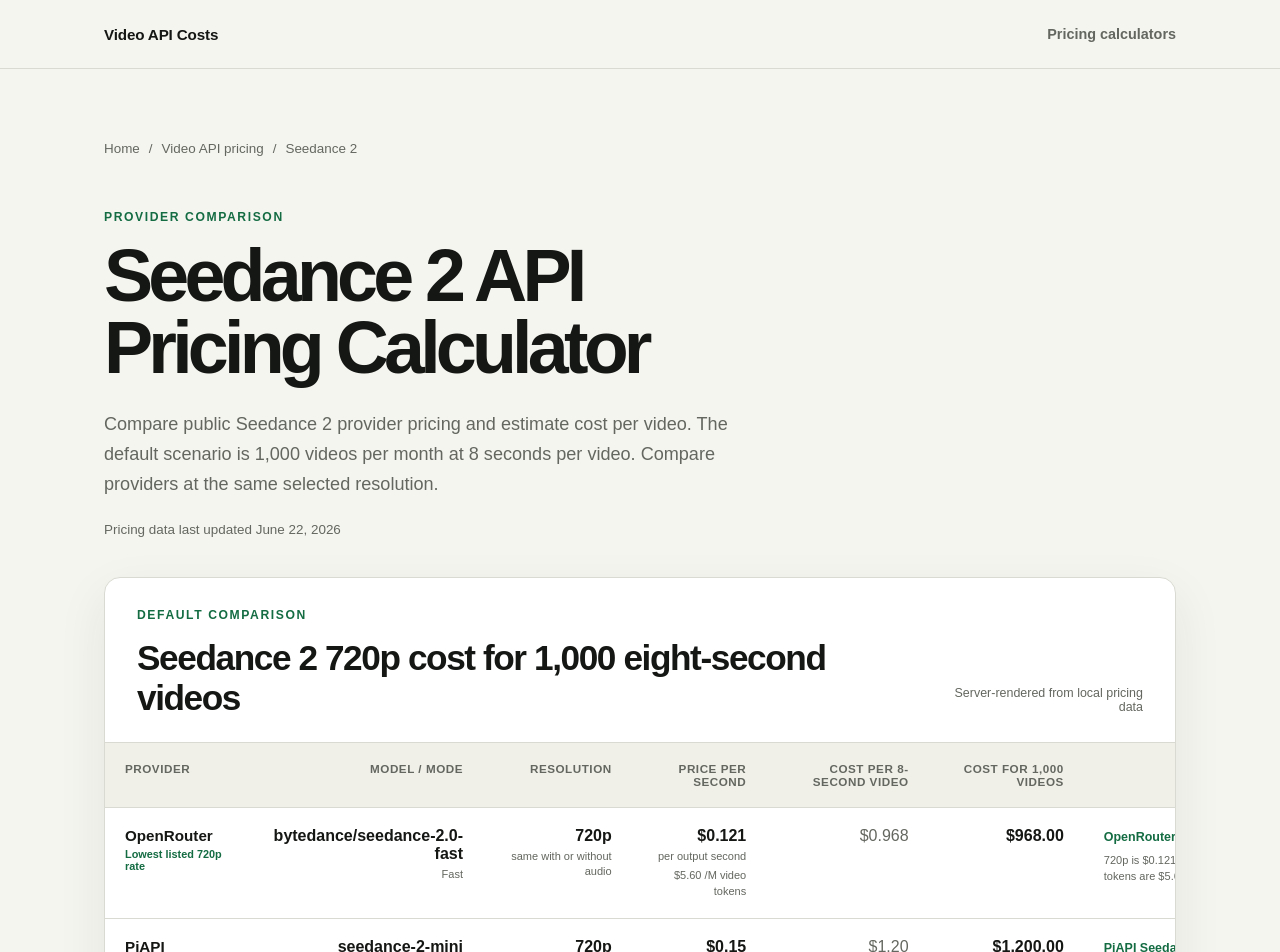
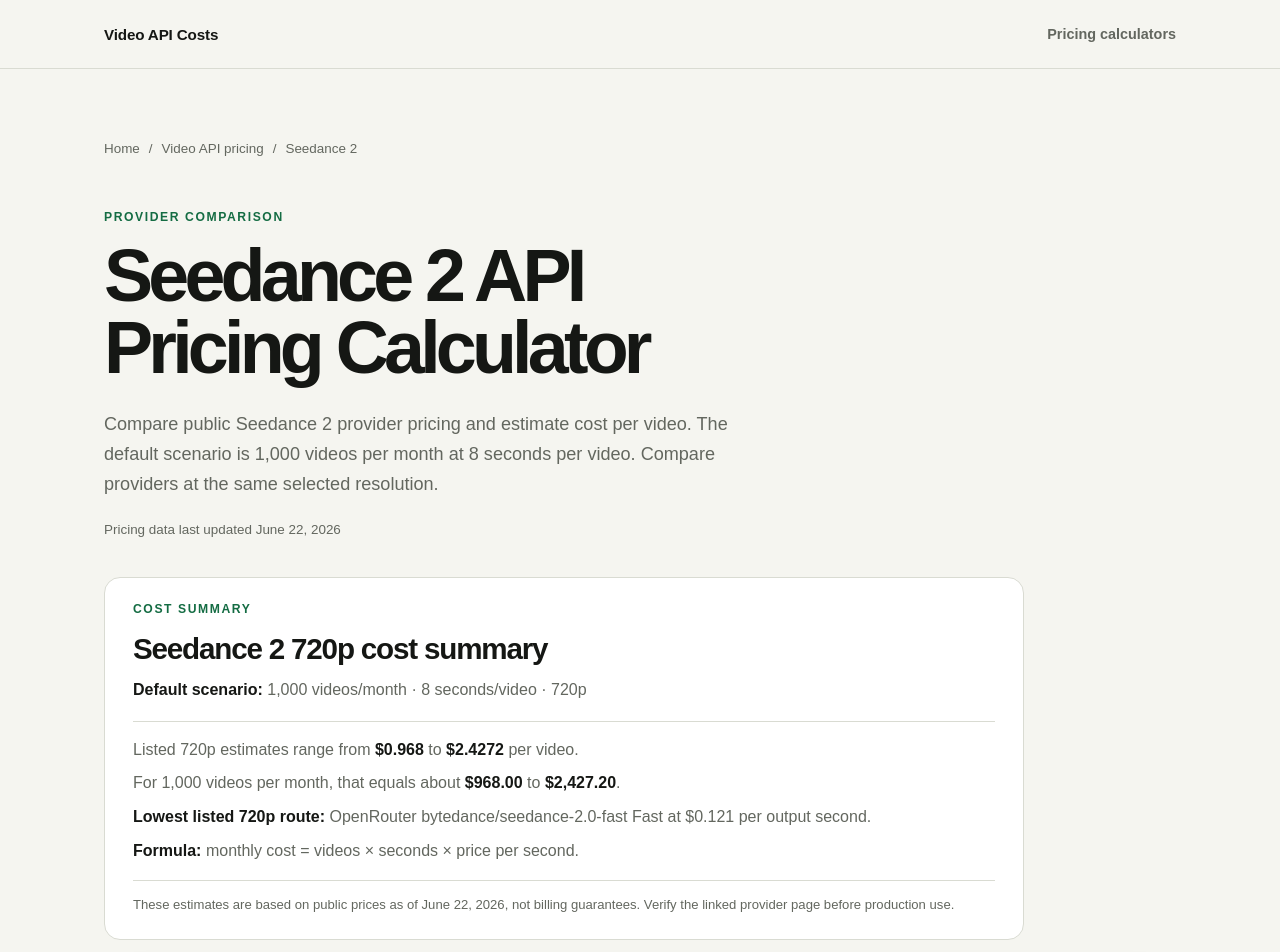
Before and after one commit to Tylerz0/ai-video-api-pricing-calculator-mvp, a Next.js app: page /seedance-2-pricing-calculator in a window 1280 px wide. Shown: the top 952 px of the page. Built offline with nearby package versions, Linux system fonts and the light colour scheme; no server answers.

Commit message:
Add structured cost summary and methodology

```diff
--- a/app/globals.css
+++ b/app/globals.css
@@ -187,6 +187,54 @@
   color: var(--muted);
   font-size: 0.84rem;
   margin: 22px 0 0;
+}
+
+.cost-summary {
+  background: var(--surface);
+  border: 1px solid var(--line);
+  border-radius: var(--radius);
+  margin-bottom: 32px;
+  max-width: 920px;
+  padding: 24px 28px;
+}
+
+.cost-summary h2 {
+  font-size: clamp(1.35rem, 3vw, 1.85rem);
+  letter-spacing: -0.04em;
+  margin-bottom: 12px;
+}
+
+.cost-summary-scenario {
+  color: var(--muted);
+  line-height: 1.55;
+  margin-bottom: 18px;
+}
+
+.cost-summary-scenario strong,
+.cost-summary-details strong {
+  color: var(--text);
+}
+
+.cost-summary-details {
+  border-top: 1px solid var(--line);
+  display: grid;
+  gap: 9px;
+  padding-top: 16px;
+}
+
+.cost-summary-details p {
+  color: var(--muted);
+  line-height: 1.55;
+  margin: 0;
+}
+
+.cost-summary-note {
+  border-top: 1px solid var(--line);
+  color: var(--muted);
+  font-size: 0.82rem;
+  line-height: 1.55;
+  margin: 16px 0 0;
+  padding-top: 14px;
 }
 
 .section-title {
@@ -577,6 +625,21 @@
   line-height: 1.65;
 }
 
+.methodology ul {
+  color: var(--muted);
+  line-height: 1.65;
+  margin: 20px 0;
+  padding-left: 20px;
+}
+
+.methodology li + li {
+  margin-top: 10px;
+}
+
+.methodology strong {
+  color: var(--text);
+}
+
 .source-list {
   display: flex;
   flex-wrap: wrap;
--- a/app/seedance-2-pricing-calculator/page.tsx
+++ b/app/seedance-2-pricing-calculator/page.tsx
@@ -2,6 +2,7 @@
 import Link from "next/link";
 
 import { PricingCalculator } from "@/components/pricing-calculator";
+import { siteConfig } from "@/lib/site";
 import pricingData from "@/pricing-data.json";
 
 export const dynamic = "force-static";
@@ -35,6 +36,8 @@
 
 const cheapestPriceRow = defaultComparison[0];
 const highestPriceRow = defaultComparison[defaultComparison.length - 1];
+const siteUrl = siteConfig.url.replace(/\/$/, "");
+const pageUrl = `${siteUrl}/seedance-2-pricing-calculator`;
 
 function formatCurrency(value: number, maximumFractionDigits = 4) {
   return new Intl.NumberFormat("en-US", {
@@ -45,9 +48,121 @@
   }).format(value);
 }
 
+const faqItems = [
+  {
+    question: "How much does Seedance 2 cost per 8-second video?",
+    answer: `In the default 720p comparison, an 8-second video ranges from ${formatCurrency(cheapestPriceRow.costPerVideo, 5)} for ${cheapestPriceRow.provider} ${cheapestPriceRow.mode} to ${formatCurrency(highestPriceRow.costPerVideo, 4)} for ${highestPriceRow.provider} ${highestPriceRow.mode}. Final pricing depends on the provider, model mode, resolution, and settings.`,
+  },
+  {
+    question: "Which Seedance 2 API provider is cheapest?",
+    answer: `${cheapestPriceRow.provider} offers ${cheapestPriceRow.modelName} in ${cheapestPriceRow.mode} mode at ${cheapestPriceRow.resolution} for the lowest listed rate in the default 720p comparison: ${formatCurrency(cheapestPriceRow.pricePerSecond)} per output second. OpenRouter and other provider-routed prices should be verified on the linked provider page before production use.`,
+  },
+  {
+    question: "How much does it cost to generate 1,000 Seedance 2 videos?",
+    answer: `For 1,000 720p videos at 8 seconds each, the listed estimates range from ${formatCurrency(cheapestPriceRow.monthlyCost, 2)} for ${cheapestPriceRow.provider} ${cheapestPriceRow.mode} to ${formatCurrency(highestPriceRow.monthlyCost, 2)} for ${highestPriceRow.provider} ${highestPriceRow.mode}. The calculator lets you change volume, duration, and resolution.`,
+  },
+  {
+    question: "Is Seedance 2 Fast cheaper than standard Seedance 2?",
+    answer: `Yes in the listed same-provider comparisons. fal.ai Fast is ${formatCurrency(0.2419)} per second versus ${formatCurrency(0.3034)} for Standard, while PiAPI Fast is ${formatCurrency(0.16)} versus ${formatCurrency(0.2)} for Pro at 720p. On OpenRouter, Fast versus Standard is ${formatCurrency(0.0538)} versus ${formatCurrency(0.06726)} at 480p, ${formatCurrency(0.121)} versus ${formatCurrency(0.1512)} at 720p, and ${formatCurrency(0.2722)} versus ${formatCurrency(0.3402)} at 1080p.`,
+  },
+];
+
+const structuredData = {
+  "@context": "https://schema.org",
+  "@graph": [
+    {
+      "@type": "SoftwareApplication",
+      "@id": `${pageUrl}#software-application`,
+      name: "Seedance 2 API Pricing Calculator",
+      description:
+        "A web calculator for estimating Seedance 2 API cost per video and comparing public provider rates at the same output resolution.",
+      url: pageUrl,
+      applicationCategory: "DeveloperApplication",
+      operatingSystem: "Any",
+      isAccessibleForFree: true,
+      featureList: [
+        "Compare public Seedance 2 API pricing by provider",
+        "Filter provider rates by output resolution",
+        "Estimate cost per video",
+        "Estimate monthly generation cost",
+      ],
+    },
+    {
+      "@type": "Dataset",
+      "@id": `${pageUrl}#dataset`,
+      name: "Seedance 2 public API pricing comparison",
+      description:
+        "Public Seedance 2 provider pricing manually collected from linked provider pages and normalized to USD per output second.",
+      url: pageUrl,
+      dateModified: pricingData.lastUpdated,
+      creator: {
+        "@type": "Organization",
+        name: "Video API Cost",
+        url: siteUrl,
+      },
+      variableMeasured: [
+        "Provider",
+        "Model and mode",
+        "Output resolution",
+        "Price per output second",
+        "Estimated cost per video",
+        "Estimated monthly cost",
+      ],
+      measurementTechnique:
+        "Manual collection from linked public provider pricing pages, normalization to USD per output second, and comparison within the same output resolution.",
+      isBasedOn: Array.from(
+        new Set(pricingData.pricingRows.map((row) => row.sourceUrl)),
+      ),
+    },
+    {
+      "@type": "BreadcrumbList",
+      "@id": `${pageUrl}#breadcrumbs`,
+      itemListElement: [
+        {
+          "@type": "ListItem",
+          position: 1,
+          name: "Home",
+          item: siteUrl,
+        },
+        {
+          "@type": "ListItem",
+          position: 2,
+          name: "Video Generation API Pricing",
+          item: `${siteUrl}/video-generation-api-pricing`,
+        },
+        {
+          "@type": "ListItem",
+          position: 3,
+          name: "Seedance 2 API Pricing Calculator",
+          item: pageUrl,
+        },
+      ],
+    },
+    {
+      "@type": "FAQPage",
+      "@id": `${pageUrl}#faq`,
+      mainEntity: faqItems.map((item) => ({
+        "@type": "Question",
+        name: item.question,
+        acceptedAnswer: {
+          "@type": "Answer",
+          text: item.answer,
+        },
+      })),
+    },
+  ],
+};
+
 export default function SeedancePricingCalculatorPage() {
   return (
     <div className="shell page-section">
+      <script
+        dangerouslySetInnerHTML={{
+          __html: JSON.stringify(structuredData).replace(/</g, "\\u003c"),
+        }}
+        type="application/ld+json"
+      />
+
       <nav className="breadcrumbs" aria-label="Breadcrumb">
         <Link href="/">Home</Link>
         <span aria-hidden="true">/</span>
@@ -67,6 +182,50 @@
         <p className="updated-date">
           Pricing data last updated{" "}
           <time dateTime={pricingData.lastUpdated}>{displayDate}</time>
+        </p>
+      </section>
+
+      <section className="cost-summary" aria-labelledby="cost-summary-title">
+        <p className="eyebrow">Cost summary</p>
+        <h2 id="cost-summary-title">Seedance 2 720p cost summary</h2>
+        <p className="cost-summary-scenario">
+          <strong>Default scenario:</strong>{" "}
+          {pricingData.defaultInputs.videosPerMonth.toLocaleString("en-US")}{" "}
+          videos/month <span aria-hidden="true">·</span>{" "}
+          {pricingData.defaultInputs.secondsPerVideo} seconds/video{" "}
+          <span aria-hidden="true">·</span> 720p
+        </p>
+        <div className="cost-summary-details">
+          <p>
+            Listed 720p estimates range from{" "}
+            <strong>{formatCurrency(cheapestPriceRow.costPerVideo, 5)}</strong>{" "}
+            to{" "}
+            <strong>{formatCurrency(highestPriceRow.costPerVideo, 4)}</strong>{" "}
+            per video.
+          </p>
+          <p>
+            For{" "}
+            {pricingData.defaultInputs.videosPerMonth.toLocaleString("en-US")}{" "}
+            videos per month, that equals about{" "}
+            <strong>{formatCurrency(cheapestPriceRow.monthlyCost, 2)}</strong>{" "}
+            to{" "}
+            <strong>{formatCurrency(highestPriceRow.monthlyCost, 2)}</strong>.
+          </p>
+          <p>
+            <strong>Lowest listed 720p route:</strong>{" "}
+            {cheapestPriceRow.provider} {cheapestPriceRow.modelName}{" "}
+            {cheapestPriceRow.mode} at{" "}
+            {formatCurrency(cheapestPriceRow.pricePerSecond)} per output second.
+          </p>
+          <p>
+            <strong>Formula:</strong> monthly cost = videos × seconds × price per
+            second.
+          </p>
+        </div>
+        <p className="cost-summary-note">
+          These estimates are based on public prices as of {displayDate}, not
+          billing guarantees. Verify the linked provider page before production
+          use.
         </p>
       </section>
 
@@ -161,7 +320,7 @@
         </div>
         <p className="trust-note">
           The default comparison uses 720p rows only so providers are compared
-          on the same output resolution. Other resolutions may have different
+          at the same output resolution. Other resolutions may have different
           pricing and availability.{" "}
           Prices are based on public provider pricing pages as of{" "}
           {pricingData.lastUpdated}. Always verify pricing and availability
@@ -175,6 +334,42 @@
         defaultVideosPerMonth={pricingData.defaultInputs.videosPerMonth}
         pricingRows={pricingData.pricingRows}
       />
+
+      <section className="content-section methodology" aria-labelledby="methodology-title">
+        <h2 id="methodology-title">Methodology</h2>
+        <p>
+          This calculator uses a small, manually maintained dataset designed
+          for transparent, like-for-like price estimates.
+        </p>
+        <ul>
+          <li>
+            <strong>Collection:</strong> Rates are transcribed from the public
+            provider pages linked in the comparison table.
+          </li>
+          <li>
+            <strong>Normalization:</strong> Listed rates are represented in US
+            dollars per output second.
+          </li>
+          <li>
+            <strong>Fair comparison:</strong> Providers are compared only
+            within the selected output resolution; the server-rendered default
+            uses 720p.
+          </li>
+          <li>
+            <strong>Calculation:</strong> Monthly cost equals videos per month ×
+            seconds per video × provider price per second.
+          </li>
+          <li>
+            <strong>Exclusions:</strong> Estimates do not include taxes,
+            credits, volume discounts, retries, storage, transfer fees, or
+            provider-specific account terms.
+          </li>
+        </ul>
+        <p>
+          The pricing dataset was last updated on{" "}
+          <time dateTime={pricingData.lastUpdated}>{displayDate}</time>.
+        </p>
+      </section>
 
       <section className="content-section" aria-labelledby="sources-title">
         <h2 id="sources-title">Pricing sources</h2>
@@ -204,59 +399,12 @@
 
       <section className="content-section faq" aria-labelledby="faq-title">
         <h2 id="faq-title">Frequently asked questions</h2>
-        <details>
-          <summary>How much does Seedance 2 cost per 8-second video?</summary>
-          <p>
-            In the default 720p comparison, an 8-second video ranges from{" "}
-            {formatCurrency(cheapestPriceRow.costPerVideo, 5)} for{" "}
-            {cheapestPriceRow.provider} {cheapestPriceRow.mode} to{" "}
-            {formatCurrency(highestPriceRow.costPerVideo, 4)} for{" "}
-            {highestPriceRow.provider} {highestPriceRow.mode} at{" "}
-            {highestPriceRow.resolution}. Final pricing depends on the provider,
-            model mode, resolution, and settings.
-          </p>
-        </details>
-        <details>
-          <summary>Which Seedance 2 API provider is cheapest?</summary>
-          <p>
-            {cheapestPriceRow.provider} offers{" "}
-            {cheapestPriceRow.modelName} in {cheapestPriceRow.mode} mode at{" "}
-            {cheapestPriceRow.resolution} for the lowest listed rate in the
-            default 720p comparison:{" "}
-            {formatCurrency(cheapestPriceRow.pricePerSecond)} per output second.
-            OpenRouter and other provider-routed prices should be verified on
-            the linked provider page before production use.
-          </p>
-        </details>
-        <details>
-          <summary>
-            How much does it cost to generate 1,000 Seedance 2 videos?
-          </summary>
-          <p>
-            For 1,000 720p videos at 8 seconds each, the listed estimates range
-            from {formatCurrency(cheapestPriceRow.monthlyCost, 2)} for{" "}
-            {cheapestPriceRow.provider} {cheapestPriceRow.mode} to{" "}
-            {formatCurrency(highestPriceRow.monthlyCost, 2)} for{" "}
-            {highestPriceRow.provider} {highestPriceRow.mode}. The calculator
-            lets you change volume, duration, and resolution.
-          </p>
-        </details>
-        <details>
-          <summary>
-            Is Seedance 2 Fast cheaper than standard Seedance 2?
-          </summary>
-          <p>
-            Yes in the listed same-provider comparisons. fal.ai Fast is{" "}
-            {formatCurrency(0.2419)} per second versus{" "}
-            {formatCurrency(0.3034)} for Standard, while PiAPI Fast is{" "}
-            {formatCurrency(0.16)} versus {formatCurrency(0.2)} for Pro at
-            720p. On OpenRouter, Fast versus Standard is{" "}
-            {formatCurrency(0.0538)} versus {formatCurrency(0.06726)} at 480p,{" "}
-            {formatCurrency(0.121)} versus {formatCurrency(0.1512)} at 720p,
-            and {formatCurrency(0.2722)} versus {formatCurrency(0.3402)} at
-            1080p.
-          </p>
-        </details>
+        {faqItems.map((item) => (
+          <details key={item.question}>
+            <summary>{item.question}</summary>
+            <p>{item.answer}</p>
+          </details>
+        ))}
       </section>
 
       <aside className="back-link">
```
